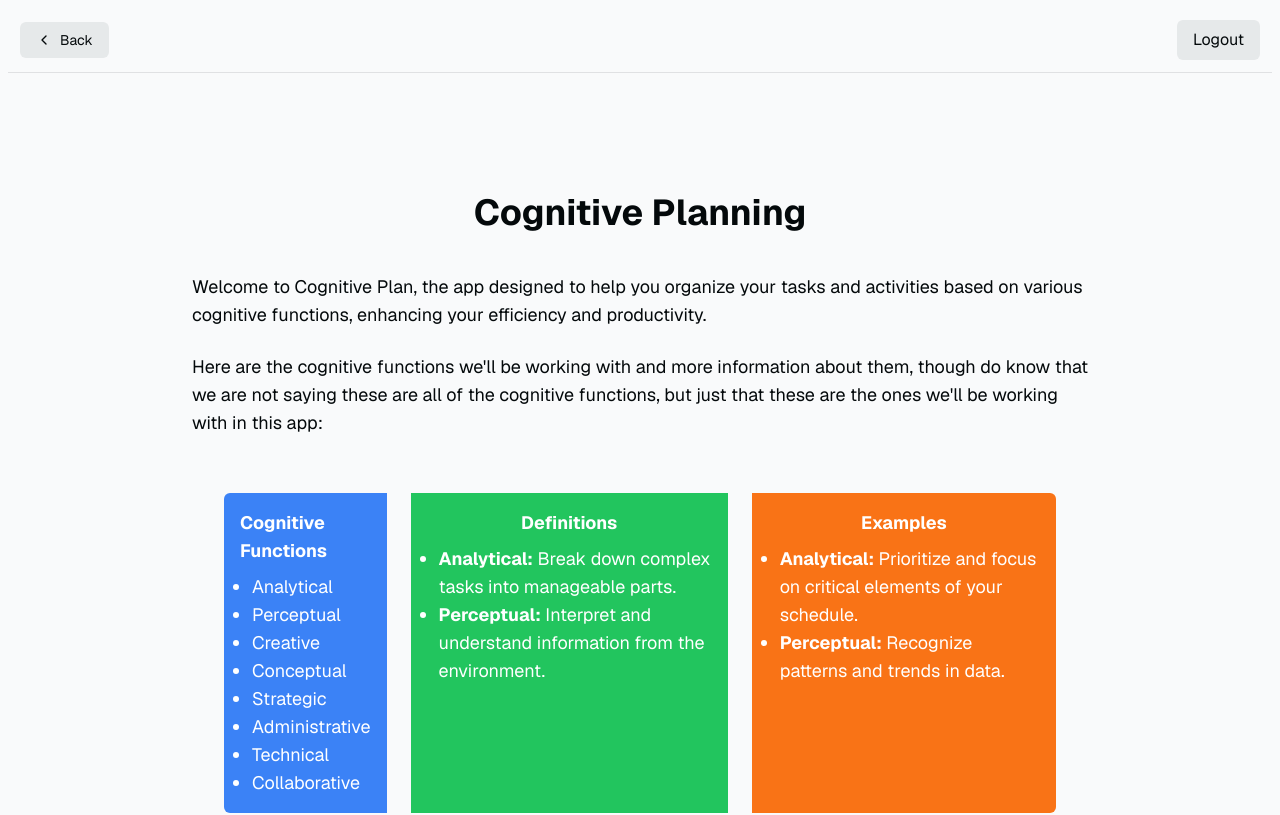
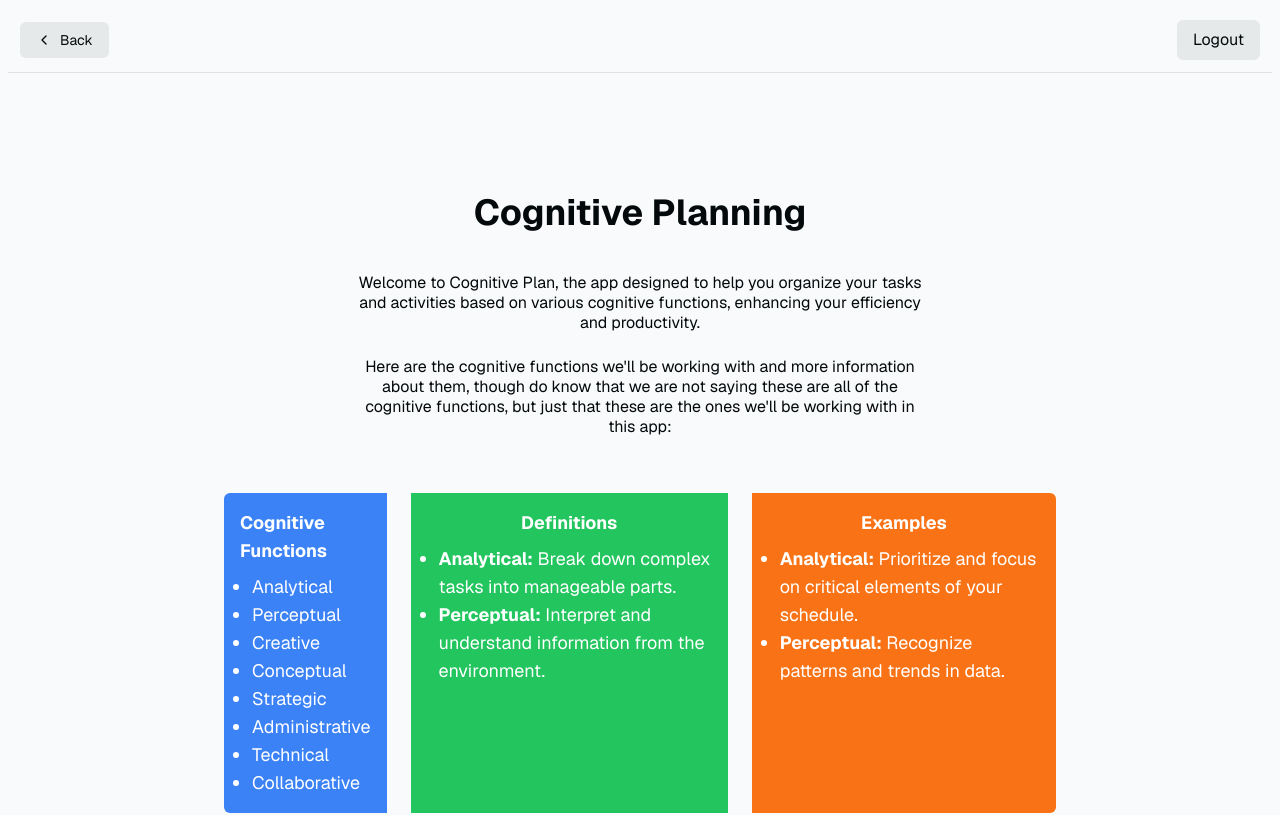
Before and after one commit to Enjoyweaver/CognitiveLabs, a Next.js app: page /cognitive in a window 1280 px wide. Shown: the top 815 px of the page. Built offline with nearby package versions, Linux system fonts and the light colour scheme.

Commit message:
cognitive styling

```diff
--- a/app/cognitive/page.tsx
+++ b/app/cognitive/page.tsx
@@ -47,19 +47,19 @@ export default function Cognitive() {
           Cognitive Planning
         </h2>
 
-        <p className="text-lg">
+        <p className="text-1.5xl !leading-tight mx-auto max-w-xl text-center">
           Welcome to Cognitive Plan, the app designed to help you organize your
           tasks and activities based on various cognitive functions, enhancing
           your efficiency and productivity.
         </p>
 
-        <p className="text-lg">
+        <p className="text-1.5xl !leading-tight mx-auto max-w-xl text-center">
           Here are the cognitive functions we'll be working with and more
           information about them, though do know that we are not saying these
           are all of the cognitive functions, but just that these are the ones
           we'll be working with in this app:
         </p>
-        <main className="flex-1 flex flex-col gap-6 max-w-4xl p-8">
+        <main className="flex-1 flex flex-col gap-6  p-8">
           <div className="flex gap-6">
             {/* Column 1: Cognitive Functions */}
             <div className="bg-blue-500 rounded-tl-md rounded-bl-md p-4 flex flex-col items-center">
```
